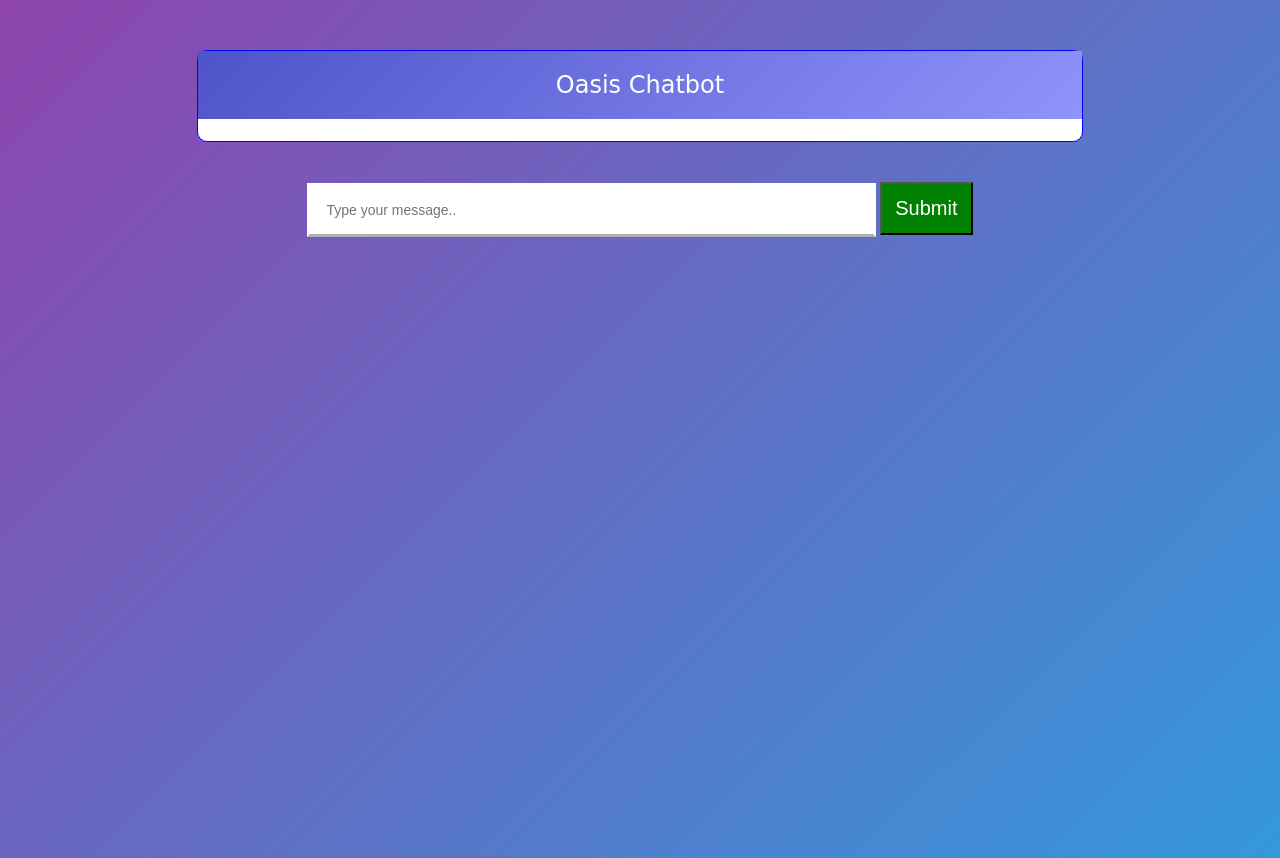
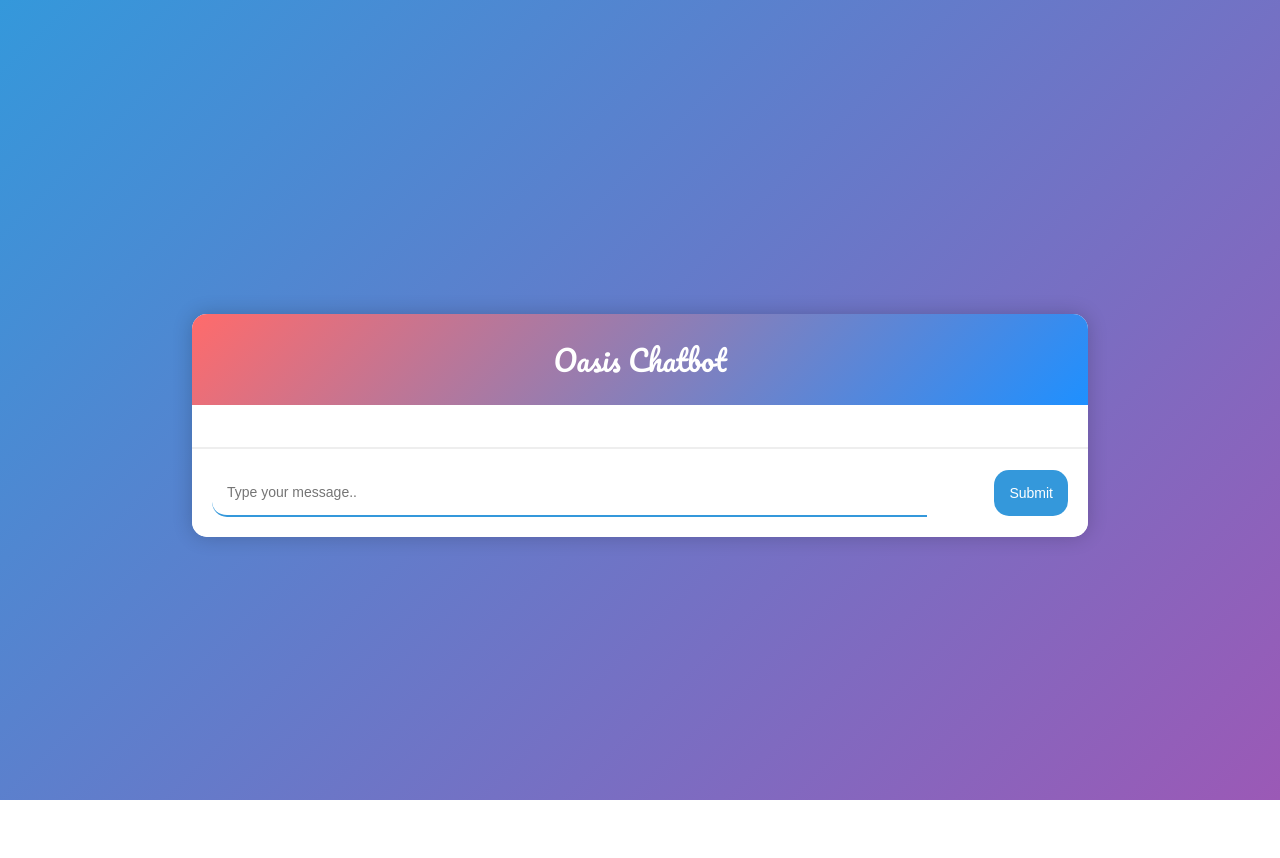
Before and after one commit to HamzaSajjad141/FYP_OASIS_LEARNING, a Django app: page /Chat/ in a window 1280 px wide. After the commit the page ends 800 px from the top, so only its background shows below. Run offline with Django 4.2, Linux system fonts and the light colour scheme.

Commit message:
update-frontend-chatPage

```diff
--- a/oasisProject/oasisApp/templates/Chat.html
+++ b/oasisProject/oasisApp/templates/Chat.html
@@ -3,129 +3,138 @@
 <head>
     <meta charset="UTF-8">
     <meta name="viewport" content="width=device-width, initial-scale=1.0">
+    <link rel="stylesheet" href="https://fonts.googleapis.com/css2?family=Pacifico&family=Roboto:wght@300&display=swap">
+    <link rel="stylesheet" href="https://fonts.googleapis.com/css2?family=Poppins:wght@500&display=swap">
     <title>Chatbot</title>
     <script src="https://code.jquery.com/jquery-3.7.1.js" integrity="sha256-eKhayi8LEQwp4NKxN+CfCh+3qOVUtJn3QNZ0TciWLP4=" crossorigin="anonymous"></script>
 
     <style>
-        header, footer {
-            background-color: #333;
-            color: #fff;
-            text-align: center;
-            padding: 10px;
-            margin:10px;
+        body {
+            font-family: 'Roboto', sans-serif;
+            background: linear-gradient(135deg, #3498db, #9b59b6);
+            display: flex;
+            align-items: center;
+            justify-content: center;
+            height: 100vh;
+            margin: 0;
         }
 
-        .chat-header{
-            background: linear-gradient(135deg, #4e54c8, #8f94fb);
+        #chatbot {
+            background: #fff;
+            border-radius: 15px;
+            box-shadow: 0 0 20px rgba(0, 0, 0, 0.2);
+            overflow: hidden;
+            width: 70%;
+            margin-top: 50px;
+        }
+
+        .chat-header {
+            background: linear-gradient(135deg, #ff6b6b, #1e90ff);
             color: white;
             padding: 20px;
             text-align: center;
-            font-size: 1.5em;
             font-family: 'Pacifico', cursive;
+            font-size: 1.8em;
             border-bottom: 2px solid #fff;
         }
-        footer {
-            background-color: #333;
-            color: #fff;
-            text-align: center;
-            padding: 10px;
-            margin:10px;
-        }
-        body {
-            font-family: 'Roboto', sans-serif;
-            background: linear-gradient(135deg, #8e44ad, #3498db);
-            align-items: center;
-            justify-content: center;
-            height: 100vh;
+
+        .chat-content {
+            padding: 20px;
+            max-height: 400px;
+            overflow-y: auto;
         }
 
-        #chatbot{
-            background: white;
-            margin-left: auto;
-            margin-right: auto;
-            width: 70%;
-            margin-top: 50px;
-            border-radius: 10px;
-            border: 1px solid blue;
+        .message {
+            margin-bottom: 10px;
+            position: relative;
         }
 
-        .botText{
-            font-family: monospace;
-            font-size: 20px;
-            text-align: left;
-            line-height: 25px;
-            color: rgb(109,111,109);
+        .botText,
+        .userText {
+            font-family: 'Poppins', sans-serif;
+            font-size: 16px;
+            line-height: 20px;
+            padding: 15px;
+            border-radius: 15px;
         }
 
-        #userInput{
-            margin-left: auto;
-            margin-right: auto;
-            margin-top: 40px;
-            width: 70%;
-            text-align: center;
+        .botText {
+            background-color: #f0f0f0;
+            color: #333;
+            text-align: left;
         }
 
-        #textInput{
-            border: 3px solid white;
-            border-bottom: 3px solid #afafaf;
-            font-size: 14px;
-            width:60%;
-            padding: 16px;
-            color: rgb(213, 67,41);
+        .userText {
+            background-color: #3498db;
+            color: white;
+            text-align: right;
         }
 
-        #buttonInput{
-            padding: 13px;
-            font-size: 20px;
-            background-color: green;
-            color: white;
+        #userInput {
+            display: flex;
+            justify-content: space-between;
+            align-items: center;
+            padding: 20px;
+            background: #fff;
+            border-top: 2px solid #eee;
+            border-bottom-left-radius: 15px;
+            border-bottom-right-radius: 15px;
         }
 
-        .userText{
-            width: 100%;
-            text-align: right;
-            font-family: monospace;
-            font-size: 20px;
-            line-height: 25px;
-            color: rgb(109,111,109);
+        #textInput {
+            border: none;
+            border-bottom: 2px solid #3498db;
+            font-size: 14px;
+            width: 80%;
+            padding: 15px;
+            color: #333;
+            border-top-left-radius: 15px;
+            border-bottom-left-radius: 15px;
         }
 
+        #buttonInput {
+            padding: 15px;
+            font-size: 14px;
+            background-color: #3498db;
+            color: white;
+            border: none;
+            border-radius: 15px;
+            cursor: pointer;
+            border-top-right-radius: 15px;
+            border-bottom-right-radius: 15px;
+        }
     </style>
 
 </head>
 <body>
 
-    <div>
-        <div id="chatbot">
-            <div class="chat-header">Oasis Chatbot</div>
-            <p class = "botText"><span></span></p>
-        </div>
-
+    <div id="chatbot">
+        <div class="chat-header">Oasis Chatbot</div>
+        <div class="chat-content" id="chat-content"></div>
         <div id="userInput">
             <input type="text" id="textInput" name="userMessage" placeholder="Type your message.."/>
-            <input type="submit" value="Submit" id="buttonInput" />
+            <button id="buttonInput">Submit</button>
         </div>
     </div>
 
     <script>
-        function getUserResponse()
-        {
+        function getUserResponse() {
             var userText = $('#textInput').val();
-            var userHTML = "<p class = 'userText'> User: <span>" + userText + "</span></p>";
+            var userHTML = "<div class='message userText'> User: <span>" + userText + "</span></div>";
 
             $('#textInput').val("");
+            $('#chat-content').append(userHTML);
 
-            $('#chatbot').append(userHTML);
-
-            $.get('/getResponse',{userMessage:userText}).done(function(data){
-                var returnedMessage = "<p class='botText'>Chatbot: <span>" + data + "</span></p>";
-                $('#chatbot').append(returnedMessage);
-            })
+            $.get('/getResponse', { userMessage: userText }).done(function(data){
+                var returnedMessage = "<div class='message botText'>Chatbot: <span>" + data + "</span></div>";
+                $('#chat-content').append(returnedMessage);
+                $('#chat-content').scrollTop($('#chat-content')[0].scrollHeight); // Auto-scroll to the bottom
+            });
         }
 
         $('#buttonInput').click(function(){
             getUserResponse();
-        })
+        });
     </script>
 </body>
 </html>
```
Also changed, not shown: oasisProject/db.sqlite3, 4 other files.
